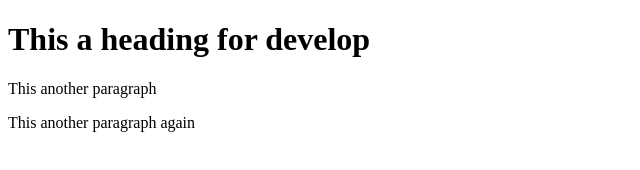
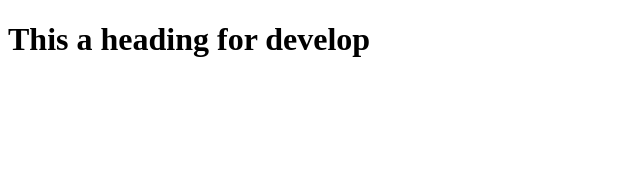
Before and after one commit to KobeB87/git-rebase, a plain HTML site: page index.html in a window 1280 px wide. Shown: the whole page, without its empty margins (0-640 px from the left). Drawn offline with Linux system fonts and the light colour scheme.

Commit message:
Develop commit

```diff
--- a/index.html
+++ b/index.html
@@ -5,7 +5,5 @@
 </head>
 <body>
 <h1>This a heading for develop</h1>
-<p>This another paragraph</p>
-<p>This another paragraph again</p>
 </body>
 </html>
```
